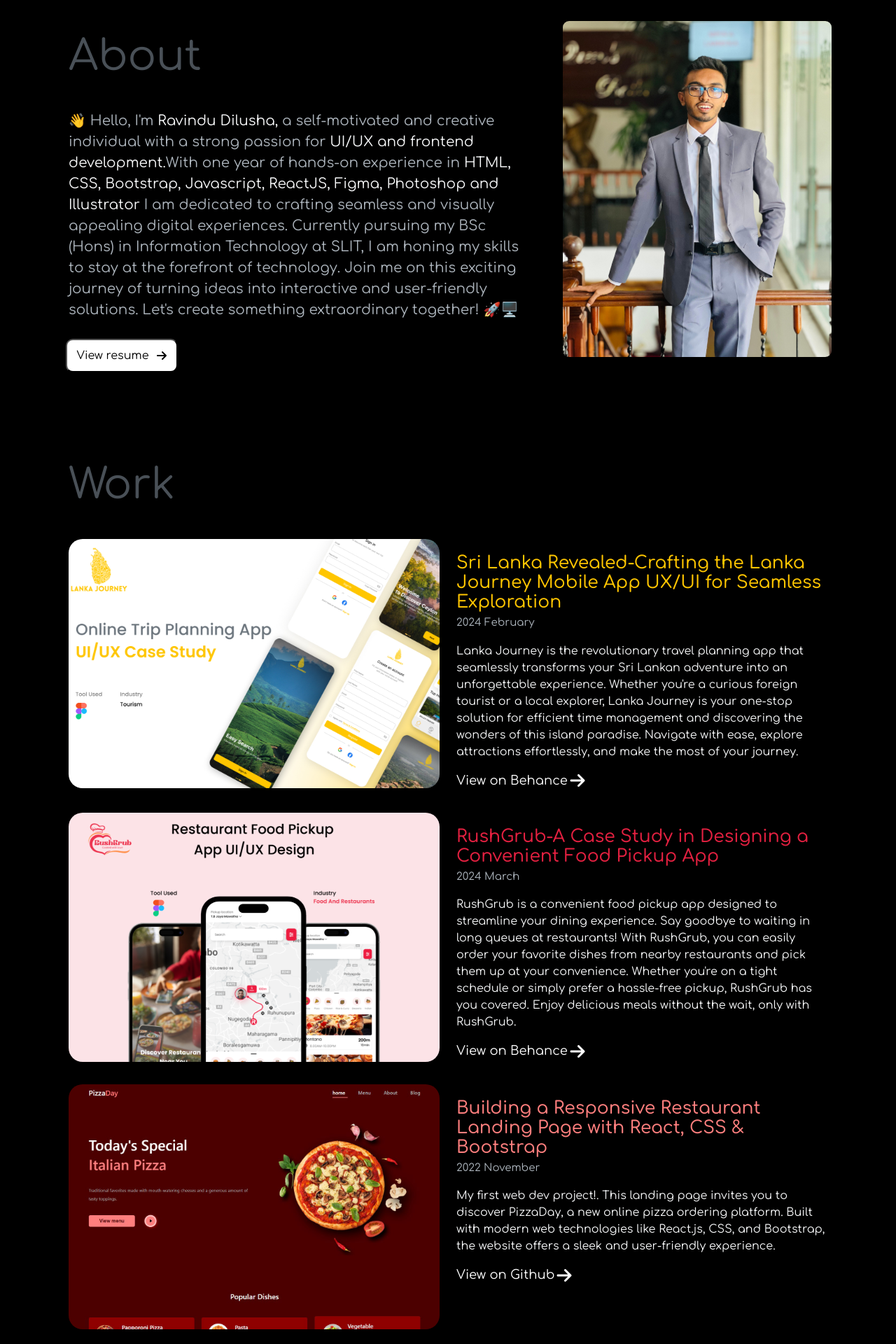
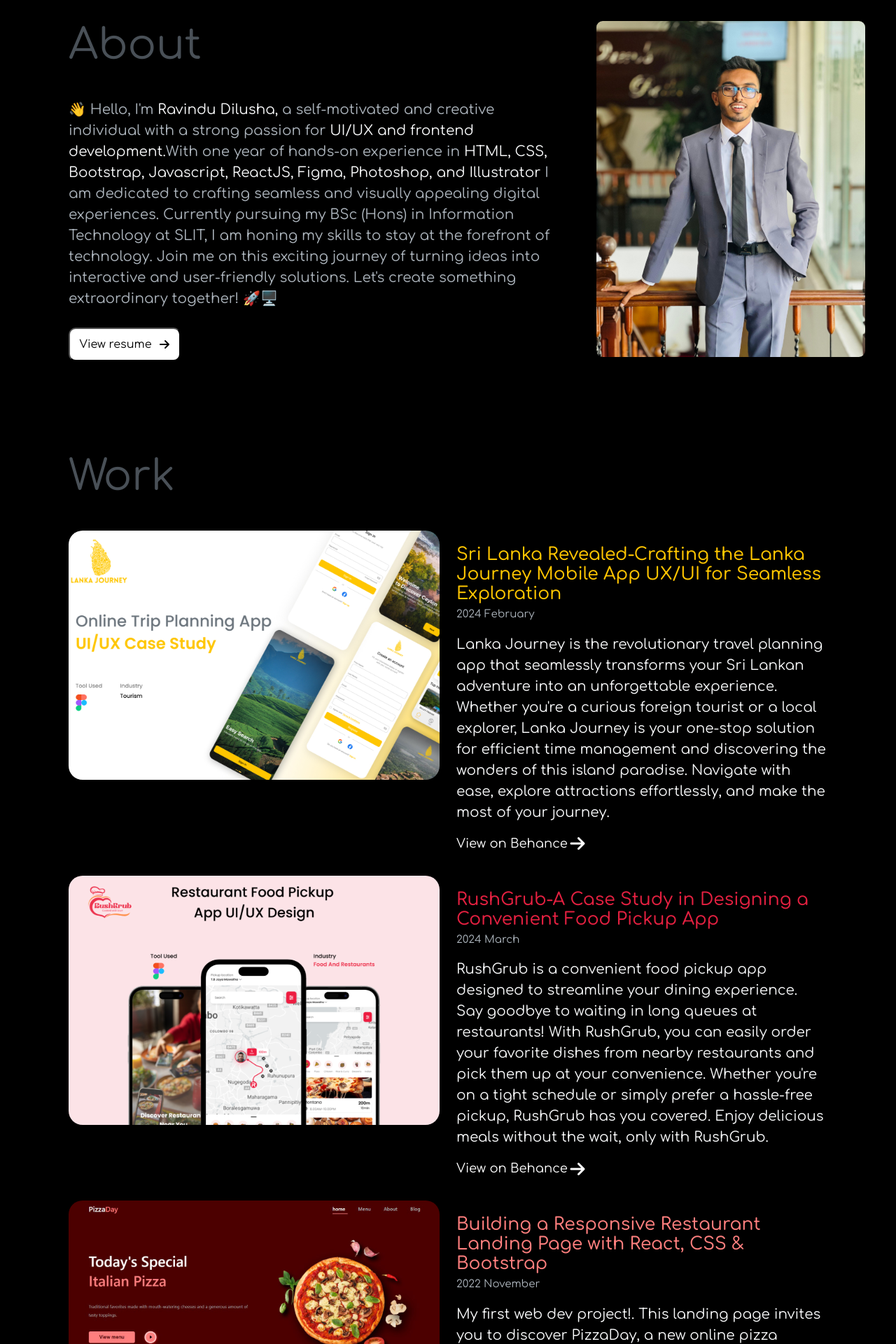
Before and after one commit to ravindudilusha/Ravindudilusha, a React (Create React App) app: page / in a window 1280 px wide. Shown: the part 880-2800 px from the top of the page at 70% size. Built offline with nearby package versions, Linux system fonts and the light colour scheme.

Commit message:
responsiveness ,about,contact,work sections

```diff
--- a/src/Component/About.js
+++ b/src/Component/About.js
@@ -6,16 +6,16 @@ import { FaArrowRight } from "react-icons/fa6";
 
 function About() {
   return (
-    <div className=" Aboutsection">
+    <div className="Aboutsection">
       <div className="container">
-      <div className="sectioncontainer">
-        <div className="abouttexcontainer">
-        <p className="sectiontitle p-3">About</p>
+        <div className="row sectioncontainer">
+          <div className="col-lg-8 col-md-12 ">
+            <p className="sectiontitle p-3 pt-0">About</p>
             <p className="p-3 abouttext">
               👋 Hello, I'm <span className="textcolor">Ravindu Dilusha, </span>a self-motivated and creative
               individual with a strong passion for<span className="textcolor"> UI/UX and frontend development.</span>
               With one year of hands-on experience in<span className="textcolor"> HTML, CSS, Bootstrap,
-          Javascript, ReactJS, Figma, Photoshop and Illustrator</span> I am dedicated to
+              Javascript, ReactJS, Figma, Photoshop, and Illustrator</span> I am dedicated to
               crafting seamless and visually appealing digital experiences.
               Currently pursuing my BSc (Hons) in Information Technology at SLIT, I
               am honing my skills to stay at the forefront of technology. Join me on
@@ -23,14 +23,16 @@ function About() {
               user-friendly solutions. Let's create something extraordinary
               together! 🚀🖥️
             </p>
-        <div className="container resumebtncontainer">
+            <div className="resumebtncontainer">
               <button className="resumebtn">
                 View resume
                 <FaArrowRight className="icon" />
               </button>
             </div>
           </div>
-        <img src={aboutimg} className="aboutimg"/>
+          <div className="col-lg-4 col-md-12">
+            <img src={aboutimg} className="aboutimg" alt="About section illustration"/>
+          </div>
         </div>
       </div>
     </div>
--- a/src/Component/Contact.js
+++ b/src/Component/Contact.js
@@ -19,6 +19,7 @@ function Contact() {
       .then(
         () => {
           setSuccessMessage("Your message has been sent successfully!");
+          form.current.reset(); // Reset form fields
         },
         (error) => {
           console.log('FAILED...', error.text);
@@ -31,7 +32,7 @@ function Contact() {
       <div className="container">
         <p className="Sectiontitle p-3">Contact</p>
         <div className="row p-4">
-          <div className="col-6">
+          <div className="col-12 col-md-6">
             <form ref={form} onSubmit={sendEmail}>
               <div className="form-group">
                 <label className="formlabel" htmlFor="nameinput">
@@ -79,7 +80,7 @@ function Contact() {
             </form>
           </div>
 
-          <div className="col-6">
+          <div className="col-12 col-md-6">
             <div className="contactinfo">
               <div className="phonecontainer">
                 <div className="phoneiconcontainer">
--- a/src/Component/Work.js
+++ b/src/Component/Work.js
@@ -12,7 +12,7 @@ function Work() {
       <div className="container">
         <p className="sectiontitle p-3">Work</p>
         <div className="row workcontent p-3">
-          <div className="col-6">
+          <div className="col-12 col-md-6">
           <div className="image-container">
           <img src={workimg1} className="img-fluid work-image" alt="Work Image" />
           <div className="image-overlay">
@@ -21,7 +21,7 @@ function Work() {
           </div>
         </div>
           </div>
-          <div className="col-6 workdescription">
+          <div className="col-12 col-md-6 workdescription">
             <p className="workdescriptiontitle">
               Sri Lanka Revealed-Crafting the Lanka Journey Mobile App UX/UI for
               Seamless Exploration
@@ -43,7 +43,7 @@ function Work() {
           </div>
         </div>
         <div className="row workcontent p-3">
-          <div className="col-6">
+          <div className="col-12 col-md-6">
           <div className="image-container">
           <img src={workimg2} className="img-fluid work-image" alt="Work Image" />
           <div className="image-overlay">
@@ -52,7 +52,7 @@ function Work() {
           </div>
         </div>
           </div>
-          <div className="col-6 workdescription">
+          <div className="col-12 col-md-6 workdescription">
             <p className="workdescriptiontitle1">
               RushGrub-A Case Study in Designing a Convenient Food Pickup App
             </p>
@@ -73,7 +73,7 @@ function Work() {
           </div>
         </div>
         <div className="row workcontent p-3">
-          <div className="col-6">
+          <div className="col-12 col-md-6">
           <div className="image-container">
           <img src={workimg3} className="img-fluid work-image" alt="Work Image" />
           <div className="image-overlay">
@@ -82,7 +82,7 @@ function Work() {
           </div>
         </div>
           </div>
-          <div className="col-6 workdescription">
+          <div className="col-12 col-md-6 workdescription">
             <p className="workdescriptiontitle3">
               Building a Responsive Restaurant Landing Page with React, CSS &
               Bootstrap
--- a/src/Styles/About.css
+++ b/src/Styles/About.css
@@ -15,10 +15,10 @@
     margin: 0;
 }
 
-.sectioncontainer{
+/* .sectioncontainer{
     display: flex;
     gap: 30px;
-}
+} */
 
 .aboutimg{
     height: 500px;
@@ -27,6 +27,9 @@
 
 .textcolor{
     color: #F8F9FA;
+}
+.resumebtncontainer{
+    padding-left: 1rem;
 }
 .resumebtn {
     padding: 10px;
@@ -51,3 +54,11 @@
 .resumebtn:hover .icon {
     transform: translateX(5px);
 }
+
+@media only screen and (max-width: 576px) {
+.aboutimg{
+    margin-top: 20px;
+    height: 440px;
+    display: flex;
+}
+}
--- a/src/Styles/Contact.css
+++ b/src/Styles/Contact.css
@@ -84,3 +84,29 @@
     color: rgb(8, 204, 8);
     margin-top: 10px;
   }
+
+  @media only screen and (max-width: 576px) {
+    .contactinfo{
+      margin: 0;
+      padding-top: 10px;
+  }
+
+  .circle{
+    height: 40px;
+    width: 40px;
+  }
+  .phone-icon,.Whatsapp-icon,.Mail-icon{
+    font-size: 18px;
+  }
+  .phonecontainer,.emailcontainer {
+    padding: 10px;
+    border-radius: 5px;
+    transition: background-color 0.3s ease;
+    display: flex;
+    gap: 10px
+  }
+
+  .phonenumberword, .phonenumber{
+    font-size: 14px;
+  }
+  }
--- a/src/Styles/Work.css
+++ b/src/Styles/Work.css
@@ -1,77 +1,80 @@
-.worksection{
+.worksection {
   background-color: black;
   padding-top: 100px;
 }
 
-.sectiontitle{
+.sectiontitle {
   color: #495057;
   font-size: 60px;
-    margin:0;
+  margin: 0;
 }
 .workdescriptiontitle1,
 .workdescriptiontitle3,
-.workdescriptiontitle{
+.workdescriptiontitle {
   font-size: 25px;
   padding-top: 20px;
   line-height: normal;
   margin-bottom: 5px;
   font-weight: 500;
 }
-.workdescriptiontitle{
-    color: #FFC500;
+.workdescriptiontitle {
+  color: #ffc500;
 }
-.workdescriptiontitle1{
-    color: #E32040;
+.workdescriptiontitle1 {
+  color: #e32040;
 }
-.workdescriptiontitle3{
-    color: #FF7F7E;
+.workdescriptiontitle3 {
+  color: #ff7f7e;
 }
 
-.workdate{
+.workdate {
   font-size: 15px;
-    color: #ADB5BD;
-
+  color: #adb5bd;
 }
 
-.workdescription{
-    color: #F8F9FA;
+.workdescription {
+  color: #f8f9fa;
+  font-size: 20px;
 }
-.visitcontainer{
-    color: #FFC500;
-
+.visitcontainer {
+  color: #ffc500;
 }
 
-.visitcontainer2{
-    color: #E32040;
+.visitcontainer2 {
+  color: #e32040;
 }
-.visitcontainer3{
-    color: #FF7F7E;
+.visitcontainer3 {
+  color: #ff7f7e;
 }
 
-.visitcontainer,.visitcontainer2,.visitcontainer3{
+.visitcontainer,
+.visitcontainer2,
+.visitcontainer3 {
   display: flex;
   align-items: center;
 }
-.viewtext{
+.viewtext {
   margin: 0;
   margin-right: 10px;
   cursor: pointer;
+  color: white;
+  font-size: 18px;
 }
 
-.arrowicon{
+.arrowicon {
   transform: translateX(-8px);
   transition: all 0.3s ease;
 }
 
-.arrowicon:hover{
+.arrowicon:hover {
   transform: translateX(0);
 }
 
-.arrowicon:active{
+.arrowicon:active {
   transform: scale(0.9);
 }
 
-.buttoncontainer{
+.buttoncontainer {
   display: flex;
   justify-content: center;
   align-items: center;
@@ -82,9 +85,11 @@
   width: 140px;
   border-radius: 10px;
   margin-top: 10px;
-    transition: background-color 0.3s ease, color 0.3s ease, transform 0.2s ease, border-color 0.3s ease;
+  transition: background-color 0.3s ease, color 0.3s ease, transform 0.2s ease,
+    border-color 0.3s ease;
   color: rgb(0, 0, 0); /* Default text color */
   background-color: white; /* Default background */
+  font-size: 16px;
 }
 
 .Seemorebutton:hover {
@@ -133,12 +138,35 @@
   opacity: 1;
 }
 
-  .viewtext {
-    color: white;
-    font-size: 18px;
-  }
 
 .arrowicon {
   color: white;
   font-size: 24px;
 }
+
+@media only screen and (max-width: 576px) {
+  .workdescriptiontitle1,
+  .workdescriptiontitle3,
+  .workdescriptiontitle {
+    font-size: 18px;
+    padding-top: 15px;
+    line-height: normal;
+    margin-bottom: 5px;
+    font-weight: 500;
+  }
+  .workdate{
+    font-size: 14px;
+}
+.workdescription{
+  font-size: 13px;
+}
+.viewtext {
+  font-size: 12px;
+}
+
+.Seemorebutton{
+  width: 100px;
+  font-size: 14px;
+}
+
+}
```
Lines whose indentation alone changed are shown as unchanged.
